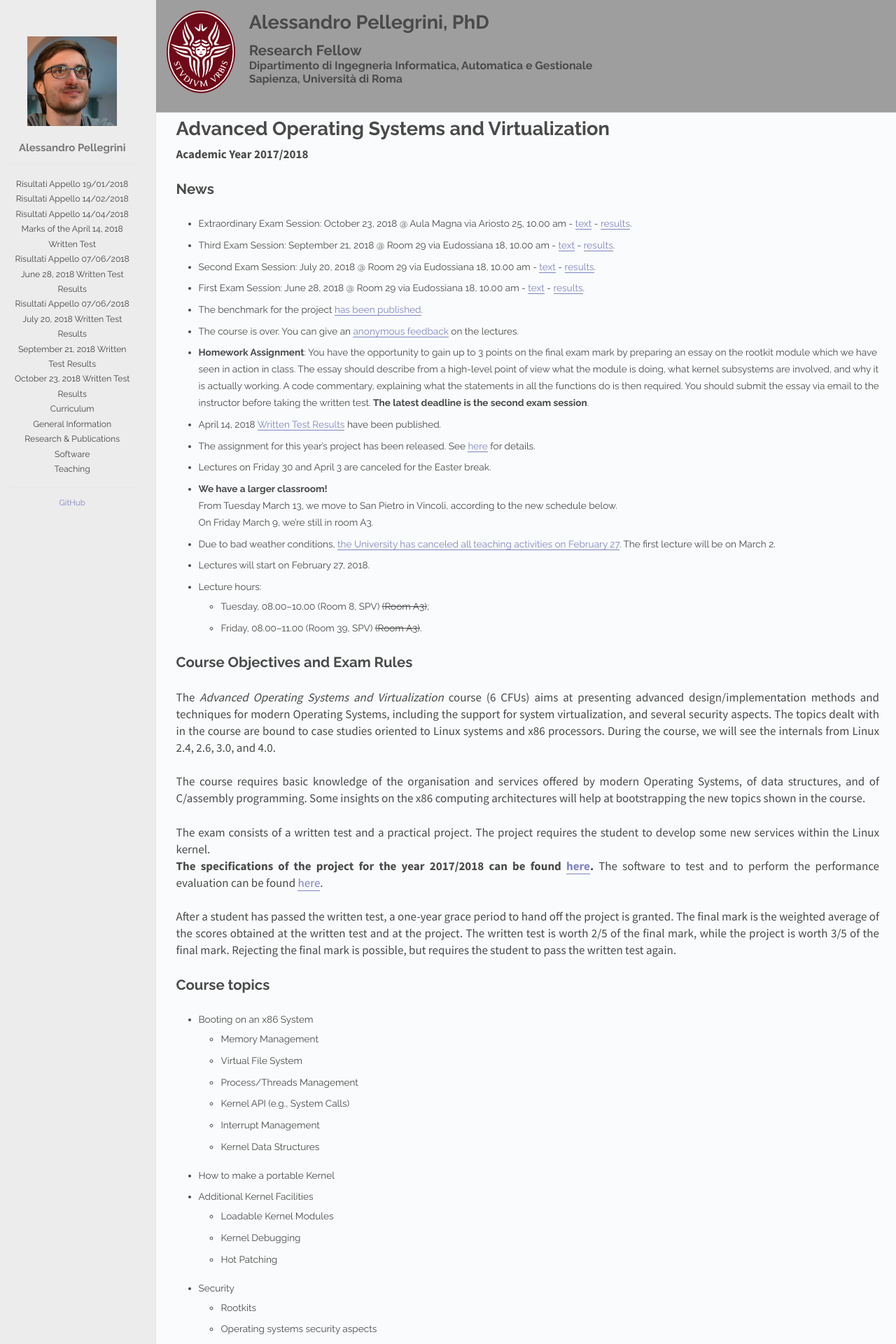
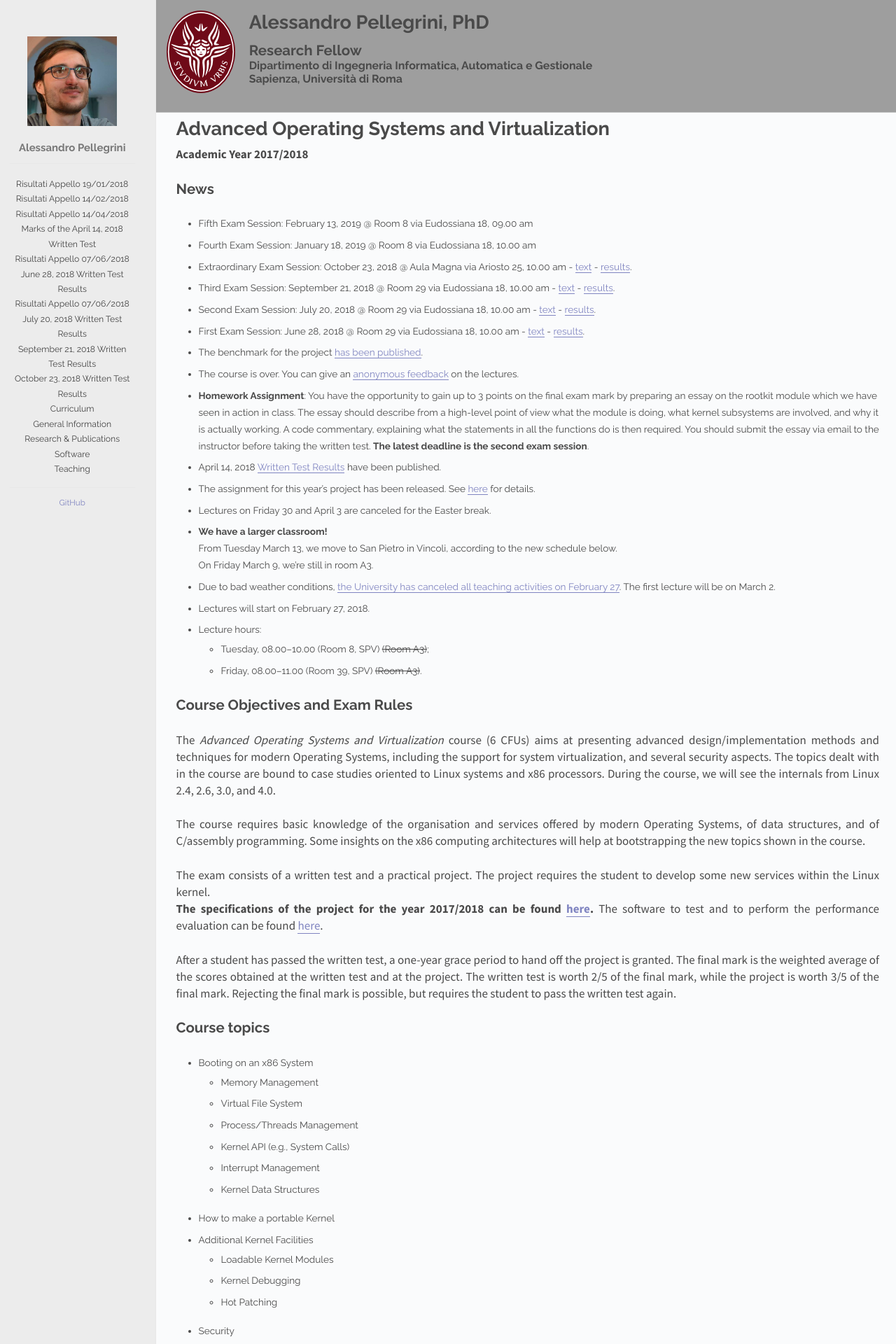
Before and after one commit to alessandropellegrini/personal-website, a Jekyll site: the page built from _posts/2017-01-01-aosv.md, in a window 1280 px wide. Shown: the top 1920 px of the page at 70% size. Built offline with Jekyll 4.4.1, drawn with Linux system fonts in a browser that asks for light colours.

Commit message:
New AOSV exam dates
Add 4th and 5th exam session dates.

Signed-off-by: Alessandro Pellegrini <pellegrini@dis.uniroma1.it>

```diff
--- a/_posts/2017-01-01-aosv.md
+++ b/_posts/2017-01-01-aosv.md
@@ -12,6 +12,8 @@ News
 ----
 
 
+* Fifth Exam Session: February 13, 2019 @ Room 8 via Eudossiana 18, 09.00 am
+* Fourth Exam Session: January 18, 2019 @ Room 8 via Eudossiana 18, 10.00 am
 * Extraordinary Exam Session: October 23, 2018 @ Aula Magna via Ariosto 25, 10.00 am - [text]({{ local-url }}/2018-10-23.pdf) - [results]({{ local-url }}/2018-10-23-risultati.html).
 * Third Exam Session: September 21, 2018 @ Room 29 via Eudossiana 18, 10.00 am  - [text]({{ local-url }}/2018-09-21.pdf) - [results]({{ local-url }}/2018-09-21-risultati.html).
 * Second Exam Session: July 20, 2018 @ Room 29 via Eudossiana 18, 10.00 am - [text]({{ local-url }}/2018-07-20.pdf) - [results]({{ local-url }}/2018-07-20-risultati.html).
```
